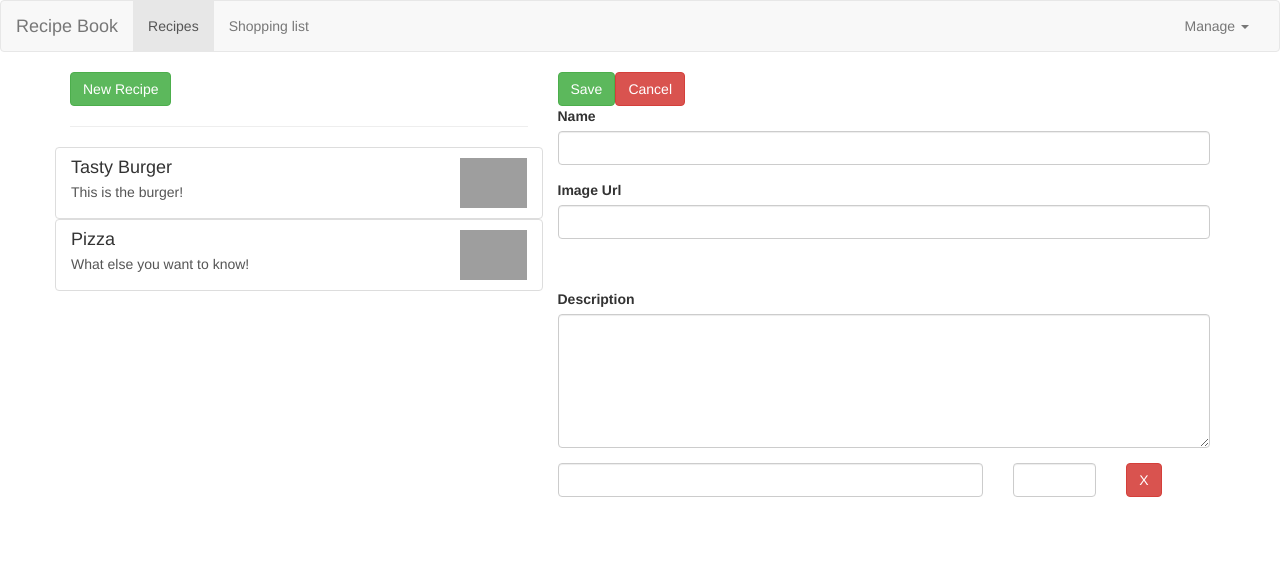
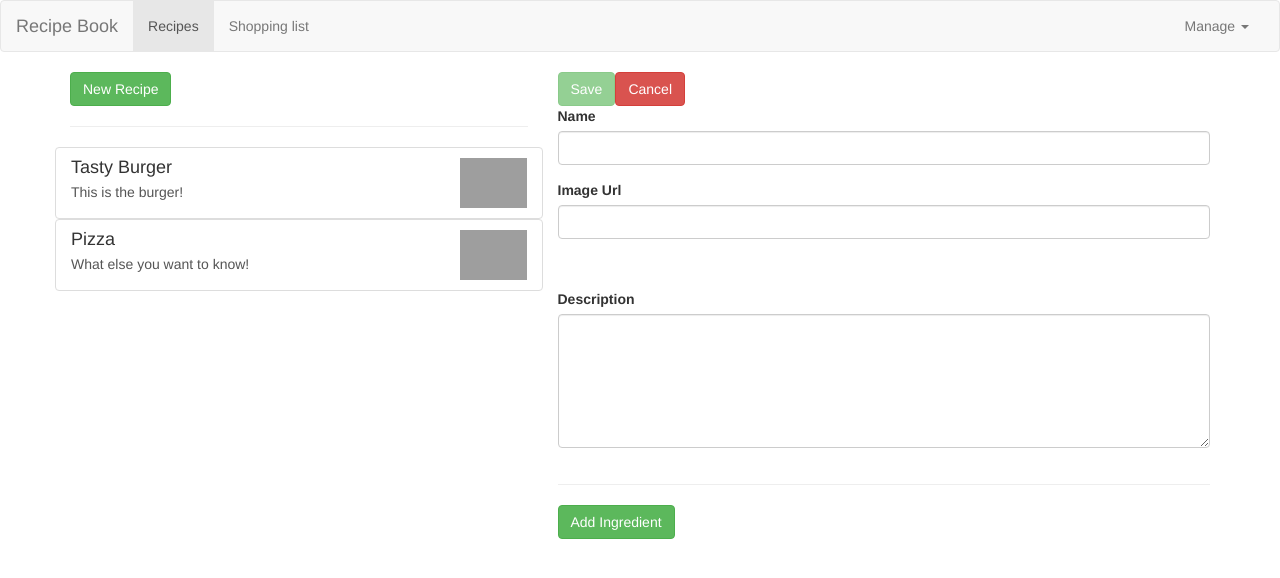
Before and after one commit to Amit-Limbasiya-27/shopping-app-angular, an Angular app: page /recipes/new in a window 1280 px wide. Shown: the top 578 px of the page. Built offline with nearby package versions, Linux system fonts and the light colour scheme; grey boxes are pictures that could not be loaded.

Commit message:
forms module completed

```diff
--- a/src/app/recipes/recipe-detail/recipe-detail.component.html
+++ b/src/app/recipes/recipe-detail/recipe-detail.component.html
@@ -16,7 +16,7 @@
             <ul class="dropdown-menu">
                 <li><a style="cursor: pointer;" (click)="addToShoppingList()">Add to Shipping list</a></li>
                 <li><a style="cursor: pointer;" routerLink="edit">Edit Recipe</a></li>
-                <li><a style="cursor: pointer;">Delete Recipe</a></li>
+                <li><a style="cursor: pointer;" (click)="onDeleteRecipe()">Delete Recipe</a></li>
             </ul>
         </div>
     </div>
--- a/src/app/recipes/recipe-detail/recipe-detail.component.ts
+++ b/src/app/recipes/recipe-detail/recipe-detail.component.ts
@@ -1,7 +1,7 @@
 import { Component, OnInit } from '@angular/core';
 import { Recipe } from '../recipe.model';
 import { RecipeService } from '../recipe.service';
-import { ActivatedRoute, Params } from '@angular/router';
+import { ActivatedRoute, Params, Router } from '@angular/router';
 
 @Component({
   selector: 'app-recipe-detail',
@@ -11,7 +11,7 @@ import { ActivatedRoute, Params } from '@angular/router';
 export class RecipeDetailComponent implements OnInit {
   recipe:Recipe;
   id:number;
-  constructor(private recipeService:RecipeService, private route: ActivatedRoute) {}
+  constructor(private recipeService:RecipeService, private route: ActivatedRoute, private router:Router) {}
 
   ngOnInit(): void {
     this.route.params.subscribe((params:Params)=>{
@@ -24,4 +24,9 @@ export class RecipeDetailComponent implements OnInit {
   addToShoppingList(){
     this.recipeService.addIngredientsToShoppingList(this.recipe.ingredients);
   }
+
+  onDeleteRecipe(){
+    this.recipeService.deleteRecipe(this.id);
+    this.router.navigate(["/recipes"]);
+  }
 }
--- a/src/app/recipes/recipe-edit/recipe-edit.component.css
+++ b/src/app/recipes/recipe-edit/recipe-edit.component.css
@@ -0,0 +1,4 @@
+input.ng-invalid.ng-touched,
+textarea.ng-invalid.ng-touched{
+    border: 1px solid red;
+}
--- a/src/app/recipes/recipe-edit/recipe-edit.component.html
+++ b/src/app/recipes/recipe-edit/recipe-edit.component.html
@@ -1,32 +1,32 @@
 <div class="row">
     <div class="col-xs-12">
-        <form>
+        <form [formGroup]="recipeForm" (ngSubmit)="onSubmit()">
             <div class="row">
                 <div class="col-xs-12">
-                    <button class="btn btn-success" type="submit">Save</button>
-                    <button class="btn btn-danger" type="submit">Cancel</button>
+                    <button class="btn btn-success" type="submit" [disabled]="!recipeForm.valid">Save</button>
+                    <button class="btn btn-danger" type="button" (click)="onCancel()">Cancel</button>
                 </div>
             </div>
             <div class="row">
                 <div class="col-xs-12">
                     <div class="form-group">
                         <label for="name">Name</label>
-                        <input type="text" class="form-control" id="name">
+                        <input type="text" class="form-control" id="name" formControlName="name">
                     </div>
                 </div>
             </div>
             <div class="row">
                 <div class="col-xs-12">
                     <div class="form-group">
-                        <label for="imageUrl">Image Url</label>
-                        <input type="text" class="form-control" id="imageUrl">
+                        <label for="imagePath">Image Url</label>
+                        <input type="text" class="form-control" id="imagePath" formControlName="imagePath" #imageUrl>
                     </div>
                 </div>
             </div>
             <div class="row">
                 <div class="col-xs-12">
                     <div class="form-group">
-                        <img src="" class="image-responsive">
+                        <img [src]="imageUrl.value" class="image-responsive">
                     </div>
                 </div>
             </div>
@@ -34,23 +34,32 @@
                 <div class="col-xs-12">
                     <div class="form-group">
                         <label for="description">Description</label>
-                        <textarea type="text" class="form-control" id="description" rows="6"></textarea>
+                        <textarea type="text" class="form-control" id="description" rows="6" formControlName="description"></textarea>
                     </div>
                 </div>
             </div>
             <div class="row">
-                <div class="col-xs-12">
-                    <div class="row">
+                <div class="col-xs-12" formArrayName="ingredients" >
+                    <div class="row" style="margin-top: 10px;"
+                        *ngFor="let ingredient of ingredients;let i=index"
+                        [formGroupName]="i">
+
                         <div class="col-xs-8">
-                            <input type="text" class="form-control">
+                            <input type="text" class="form-control" formControlName="name">
                         </div>
                         <div class="col-xs-2">
-                            <input type="number" class="form-control">
+                            <input type="number" class="form-control" formControlName="amount">
                         </div>
                         <div class="col-xs-2">
-                            <button class="btn btn-danger">X</button>
+                            <button class="btn btn-danger" (click)="onDeleteIngredient(i)">X</button>
                         </div>
                     </div>
+                </div>
+            </div>
+            <hr>
+            <div class="row">
+                <div class="col-xs-12">
+                    <button class="btn btn-success" type="button" (click)="onAddIngredient()">Add Ingredient</button>
                 </div>
             </div>
         </form>
--- a/src/app/recipes/recipe-edit/recipe-edit.component.ts
+++ b/src/app/recipes/recipe-edit/recipe-edit.component.ts
@@ -1,5 +1,8 @@
 import { Component, OnInit } from '@angular/core';
-import { ActivatedRoute, Params} from '@angular/router';
+import { FormArray, FormControl, FormGroup, Validators } from '@angular/forms';
+import { ActivatedRoute, Params, Router} from '@angular/router';
+import { RecipeService } from '../recipe.service';
+import { Ingredient } from '../../shared/ingredient.model';
 
 @Component({
   selector: 'app-recipe-edit',
@@ -9,7 +12,10 @@ import { ActivatedRoute, Params} from '@angular/router';
 export class RecipeEditComponent implements OnInit{
   id:number;
   editMode:boolean = false;
-  constructor(private route:ActivatedRoute) {
+  recipeForm:FormGroup;
+  constructor(private route:ActivatedRoute,
+        private recipeService:RecipeService,
+        private router:Router) {
 
   }
 
@@ -17,8 +23,62 @@ export class RecipeEditComponent implements OnInit{
     this.route.params.subscribe((params:Params)=>{
       this.id = +params['id'];
       this.editMode = params['id'] != null ;
-      console.log(this.editMode);
+    });
+    this.initForm();
+  }
 
+  initForm(){
+    let recipeName='';
+    let imagePath='';
+    let description='';
+    let ingredients=new FormArray([]);
+    if(this.editMode){
+      const recipe= this.recipeService.getRecipeById(this.id);
+      recipeName=recipe.name;
+      imagePath=recipe.imagePath;
+      description= recipe.description;
+
+      if(recipe.ingredients.length>0){
+        for (let index = 0; index < recipe.ingredients.length; index++) {
+          const ingredient : Ingredient = recipe.ingredients[index];
+          ingredients.push(new FormGroup({
+            'name':new FormControl(ingredient.name, Validators.required),
+            'amount': new FormControl(ingredient.amount,[Validators.required, Validators.pattern(/^[1-9]+[0-9]*$/)])
+          }));
+        }
+      }
+    }
+    this.recipeForm = new FormGroup({
+      'name': new FormControl(recipeName, Validators.required),
+      'imagePath': new FormControl(imagePath, Validators.required),
+      'description': new FormControl(description,Validators.required),
+      'ingredients':ingredients
     });
   }
+  get ingredients(){
+    return (<FormArray>this.recipeForm.get('ingredients')).controls;
+  }
+
+  onAddIngredient(){
+    (<FormArray>this.recipeForm.get('ingredients')).push(new FormGroup({
+      'name': new FormControl(null,Validators.required),
+      'amount': new FormControl(null,[Validators.required, Validators.pattern(/^[1-9]+[0-9]*$/)])
+    }));
+  }
+
+  onSubmit(){
+    if(this.editMode){
+      this.recipeService.updateRecipe(this.id,this.recipeForm.value);
+    }
+    else{
+      this.recipeService.addRecipe(this.recipeForm.value);
+    }
+    this.onCancel();
+  }
+  onCancel(){
+    this.router.navigate(["../"],{relativeTo:this.route});
+  }
+  onDeleteIngredient(index:number){
+      (<FormArray>this.recipeForm.get('ingredients')).removeAt(index);
+  }
 }
--- a/src/app/recipes/recipe-list/recipe-list.component.ts
+++ b/src/app/recipes/recipe-list/recipe-list.component.ts
@@ -1,23 +1,30 @@
-import { Component, OnInit } from '@angular/core';
+import { Component, OnDestroy, OnInit } from '@angular/core';
 import { Recipe } from '../recipe.model';
 import { RecipeService } from '../recipe.service';
 import { ActivatedRoute, Router } from '@angular/router';
+import { Subscription } from 'rxjs';
 
 @Component({
   selector: 'app-recipe-list',
   templateUrl: './recipe-list.component.html',
   styleUrl: './recipe-list.component.css'
 })
-export class RecipeListComponent implements OnInit{
+export class RecipeListComponent implements OnInit,OnDestroy{
   recipes: Recipe[] ;
-
+  recipeEditSubscription:Subscription;
   constructor(private recipeService: RecipeService,private router:Router, private route:ActivatedRoute) {}
 
   ngOnInit(): void {
     this.recipes = this.recipeService.getRecipes();
+    this.recipeEditSubscription=this.recipeService.onRecipeChanged.subscribe((recipes:Recipe[])=>{
+      this.recipes=recipes;
+    })
   }
 
   GoToNewRecipe(){
     this.router.navigate(["new"],{relativeTo:this.route});
   }
+  ngOnDestroy(): void {
+      this.recipeEditSubscription.unsubscribe();
+  }
 }
--- a/src/app/recipes/recipe.service.ts
+++ b/src/app/recipes/recipe.service.ts
@@ -2,10 +2,11 @@ import { EventEmitter, Injectable } from "@angular/core";
 import { Recipe } from "./recipe.model";
 import { Ingredient } from "../shared/ingredient.model";
 import { ShoppingListService } from "../shopping-list/shopping-list.service";
+import { Subject } from "rxjs";
 
 @Injectable()
 export class RecipeService{
-    selectedRecipe = new EventEmitter<Recipe>();
+    onRecipeChanged = new Subject<Recipe[]>();
     constructor(private slService:ShoppingListService) {
 
     }
@@ -19,11 +20,22 @@ export class RecipeService{
     getRecipes(){
         return this.recipes.slice();
     }
-
+    addRecipe(recipe:Recipe){
+        this.recipes.push(recipe);
+        this.onRecipeChanged.next(this.recipes.slice());
+    }
+    updateRecipe(index:number,recipe:Recipe){
+        this.recipes[index]=recipe;
+        this.onRecipeChanged.next(this.recipes.slice());
+    }
     addIngredientsToShoppingList(ingredients:Ingredient[]){
         this.slService.addIngredients(ingredients);
     }
     getRecipeById(id:number){
         return this.recipes[id];
     }
+    deleteRecipe(id:number){
+        this.recipes.splice(id,1);
+        this.onRecipeChanged.next(this.recipes.slice());
+    }
 }
--- a/src/app/recipes/recipes.component.ts
+++ b/src/app/recipes/recipes.component.ts
@@ -1,11 +1,9 @@
 import { Component, OnInit } from '@angular/core';
-import { RecipeService } from './recipe.service';
 
 @Component({
   selector: 'app-recipes',
   templateUrl: './recipes.component.html',
-  styleUrl: './recipes.component.css',
-  providers: [RecipeService]
+  styleUrl: './recipes.component.css'
 })
 export class RecipesComponent implements OnInit{
   constructor() {
```
Also changed, not shown: src/app/app.module.ts (+5 -3 lines).
